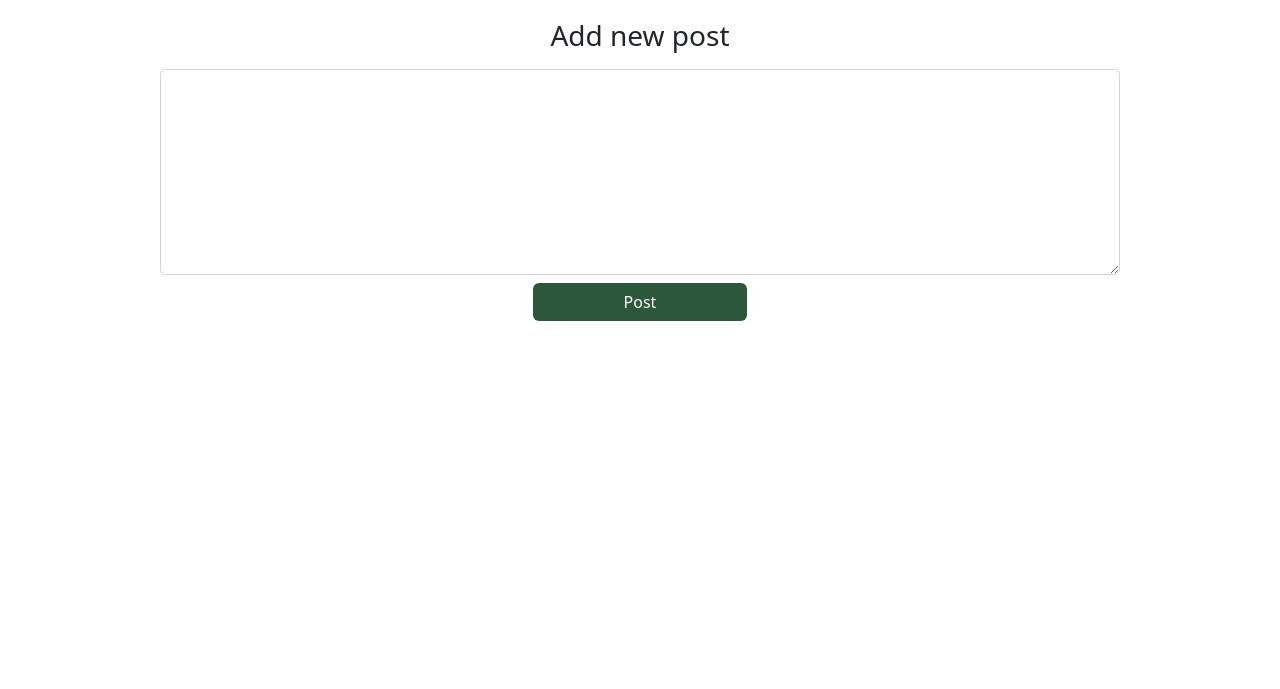
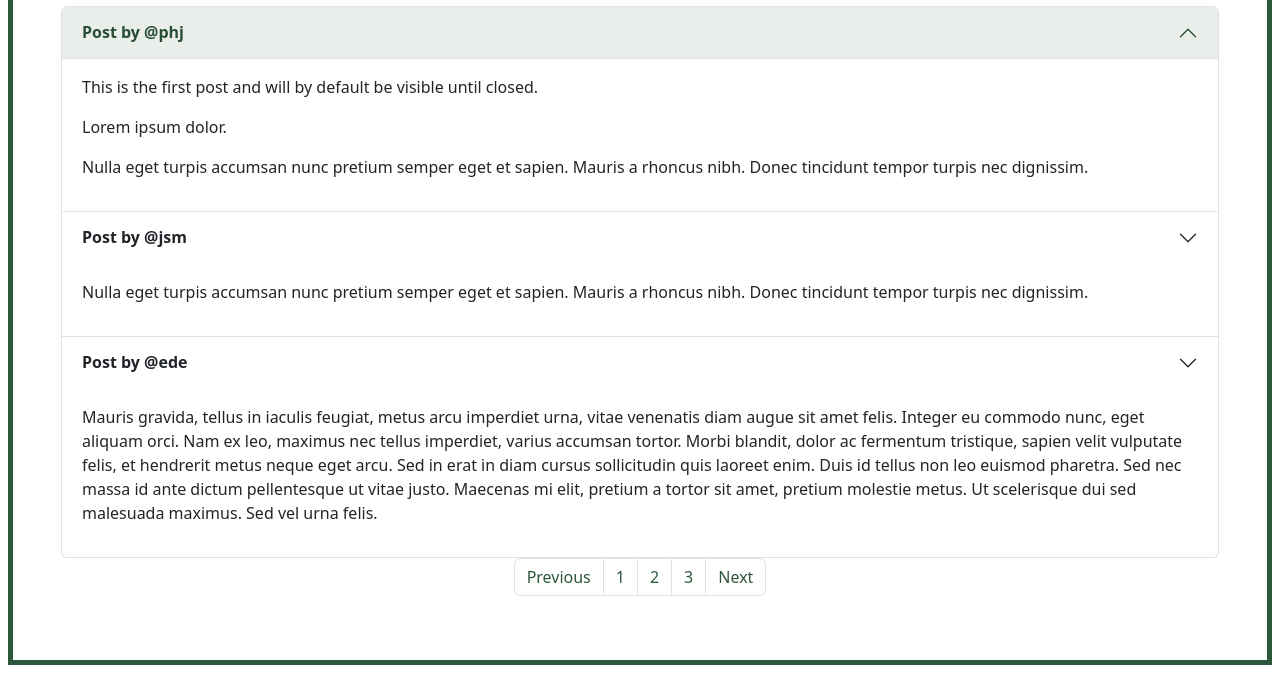
Before and after one commit to oBraenna91/SoMe, a website: page index.html in a window 1280 px wide. Shown: the part 521-1210 px from the top of the page. Before the commit the page ends 874 px from the top, so only its background shows below. Drawn offline with nearby package versions, Linux system fonts and the light colour scheme.

Commit message:
feed changes

```diff
--- a/index.html
+++ b/index.html
@@ -27,42 +27,57 @@
                     </div>
                 </div>
             </nav>
-            <div class="Feed mt-4 mx-2 border border-primary border-5 p-5">
+            <form class="post-from my-4">
+                <div class="posts">
+                    <div class="d-flex flex-column justify-content-center align-items-center">
+                        <label class="form-label"><h3>Add new post</h3></label>
+                        <div class="form-group col-9">
+                            <div class="col-12">
+                                <textarea class="form-control" rows="8"></textarea>
+                            </div>
+                        </div>
+                        <button type ="button" class="btn post-button my-2 primary col-2">Post</button>
+                    </div>
+                </div>
+            </form>
+            <div class="Feed mt-4 mx-2 mb-4 border border-primary border-5 p-5">
                 <h2>Feed</h2>
                 <div class="accordion mt-4" id="accordionPanelsStayOpenExample">
                     <div class="accordion-item">
                     <h2 class="accordion-header" id="panelsStayOpen-headingOne">
                         <button class="accordion-button" type="button" data-bs-toggle="collapse" data-bs-target="#panelsStayOpen-collapseOne" aria-expanded="true" aria-controls="panelsStayOpen-collapseOne">
-                        Post #1
+                        <strong>Post by @phj</strong>
                         </button>
                     </h2>
                     <div id="panelsStayOpen-collapseOne" class="accordion-collapse collapse show" aria-labelledby="panelsStayOpen-headingOne">
                         <div class="accordion-body">
-                        <strong>This is the first post and will by default be visible until closed.</strong> Lorem ipsum dolor
+                        <p>This is the first post and will by default be visible until closed.</p>
+                        <p>Lorem ipsum dolor.</p>
+                        <p>Nulla eget turpis accumsan nunc pretium semper eget et sapien. Mauris a rhoncus nibh. Donec tincidunt tempor turpis nec dignissim.</p>
                         </div>
                     </div>
                     </div>
                     <div class="accordion-item">
                     <h2 class="accordion-header" id="panelsStayOpen-headingTwo">
-                        <button class="accordion-button collapsed" type="button" data-bs-toggle="collapse" data-bs-target="#panelsStayOpen-collapseTwo" aria-expanded="false" aria-controls="panelsStayOpen-collapseTwo">
-                        Post #2
+                        <button class="accordion-button collapsed" type="button" data-bs-toggle="collapse" data-bs-target="#panelsStayOpen-collapseTwo" aria-expanded="true" aria-controls="panelsStayOpen-collapseTwo">
+                        <strong>Post by @jsm</strong>
                         </button>
                     </h2>
-                    <div id="panelsStayOpen-collapseTwo" class="accordion-collapse collapse" aria-labelledby="panelsStayOpen-headingTwo">
+                    <div id="panelsStayOpen-collapseTwo" class="accordion-collapse collapse show" aria-labelledby="panelsStayOpen-headingTwo">
                         <div class="accordion-body">
-                        <strong>This is the second item's accordion body.</strong> It is hidden by default, until the collapse plugin adds the appropriate classes that we use to style each element. These classes control the overall appearance, as well as the showing and hiding via CSS transitions. You can modify any of this with custom CSS or overriding our default variables. It's also worth noting that just about any HTML can go within the <code>.accordion-body</code>, though the transition does limit overflow.
+                        <p>Nulla eget turpis accumsan nunc pretium semper eget et sapien. Mauris a rhoncus nibh. Donec tincidunt tempor turpis nec dignissim.</p>
                         </div>
                     </div>
                     </div>
                     <div class="accordion-item">
                     <h2 class="accordion-header" id="panelsStayOpen-headingThree">
-                        <button class="accordion-button collapsed" type="button" data-bs-toggle="collapse" data-bs-target="#panelsStayOpen-collapseThree" aria-expanded="false" aria-controls="panelsStayOpen-collapseThree">
-                        Post #3
+                        <button class="accordion-button collapsed" type="button" data-bs-toggle="collapse" data-bs-target="#panelsStayOpen-collapseThree" aria-expanded="true" aria-controls="panelsStayOpen-collapseThree">
+                        <strong>Post by @ede</strong>
                         </button>
                     </h2>
-                    <div id="panelsStayOpen-collapseThree" class="accordion-collapse collapse" aria-labelledby="panelsStayOpen-headingThree">
+                    <div id="panelsStayOpen-collapseThree" class="accordion-collapse collapse show" aria-labelledby="panelsStayOpen-headingThree">
                         <div class="accordion-body">
-                        <strong>This is the third item's accordion body.</strong> It is hidden by default, until the collapse plugin adds the appropriate classes that we use to style each element. These classes control the overall appearance, as well as the showing and hiding via CSS transitions. You can modify any of this with custom CSS or overriding our default variables. It's also worth noting that just about any HTML can go within the <code>.accordion-body</code>, though the transition does limit overflow.
+                        <p>Mauris gravida, tellus in iaculis feugiat, metus arcu imperdiet urna, vitae venenatis diam augue sit amet felis. Integer eu commodo nunc, eget aliquam orci. Nam ex leo, maximus nec tellus imperdiet, varius accumsan tortor. Morbi blandit, dolor ac fermentum tristique, sapien velit vulputate felis, et hendrerit metus neque eget arcu. Sed in erat in diam cursus sollicitudin quis laoreet enim. Duis id tellus non leo euismod pharetra. Sed nec massa id ante dictum pellentesque ut vitae justo. Maecenas mi elit, pretium a tortor sit amet, pretium molestie metus. Ut scelerisque dui sed malesuada maximus. Sed vel urna felis.</p>
                         </div>
                     </div>
                     </div>
@@ -79,19 +94,6 @@
                     </nav>
                 </div>
             </div>
-            <form class="post-from my-4">
-                <div class="posts">
-                    <div class="d-flex flex-column justify-content-center align-items-center">
-                        <label class="form-label"><h3>Add new post</h3></label>
-                        <div class="form-group col-9">
-                            <div class="col-12">
-                                <textarea class="form-control" rows="8"></textarea>
-                            </div>
-                        </div>
-                        <button type ="button" class="btn post-button my-2 primary col-2">Post</button>
-                    </div>
-                </div>
-            </form>
             <script src="https://cdn.jsdelivr.net/npm/bootstrap@5.2.2/dist/js/bootstrap.bundle.min.js"
             integrity="sha384-OERcA2EqjJCMA+/3y+gxIOqMEjwtxJY7qPCqsdltbNJuaOe923+mo//f6V8Qbsw3" crossorigin="anonymous"></script>
         </body>
```
Also changed, not shown: profile.html (+7 -6 lines).
